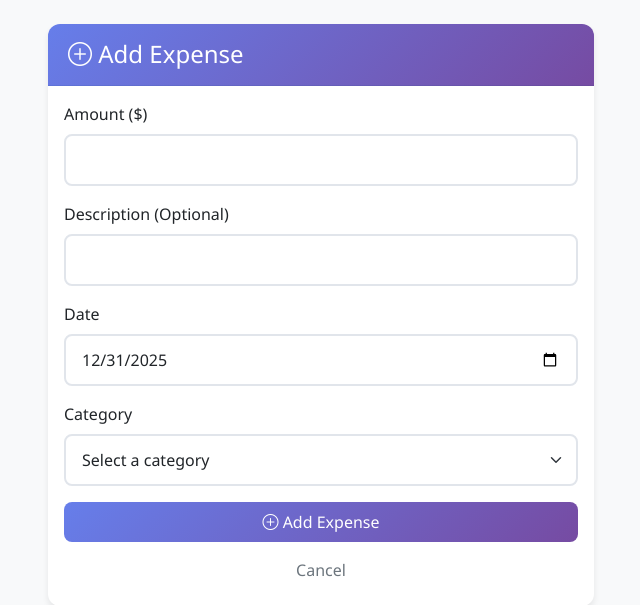
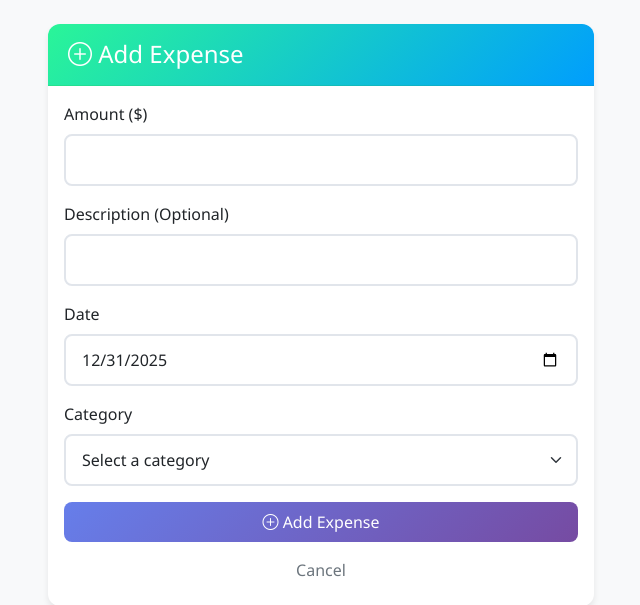
Before and after one commit to Kapilan1998/Flask-smart-expense-tracker, a Flask app: page /add_expense in a window 1280 px wide. Shown: the part 59-664 px from the top of the page, without its empty margins (319-959 px from the left). Run offline with Flask 3, Linux system fonts and the light colour scheme; a user stored in the database is signed in.

Commit message:
gradient color style added

```diff
--- a/static/css/style.css
+++ b/static/css/style.css
@@ -26,7 +26,7 @@ body {
 
 .card-header {
     border-bottom: 1px solid rgba(0, 0, 0, 0.08);
-    background: linear-gradient(135deg, #667eea 0%, #764ba2 100%);
+    background: linear-gradient(135deg, #2af598 0%, #009efd 100%); /* Blue-green */
     color: white;
     font-weight: 600;
     padding: 1rem 1.25rem;
@@ -80,7 +80,7 @@ body {
 /* Footer */
 .footer {
     margin-top: auto;
-    background: linear-gradient(135deg, #667eea 0%, #764ba2 100%);
+    background: linear-gradient(135deg, #2af598 0%, #009efd 100%); /* Blue-green */
 }
 
 /* Button Styling - REMOVED HOVER ANIMATION */
```
